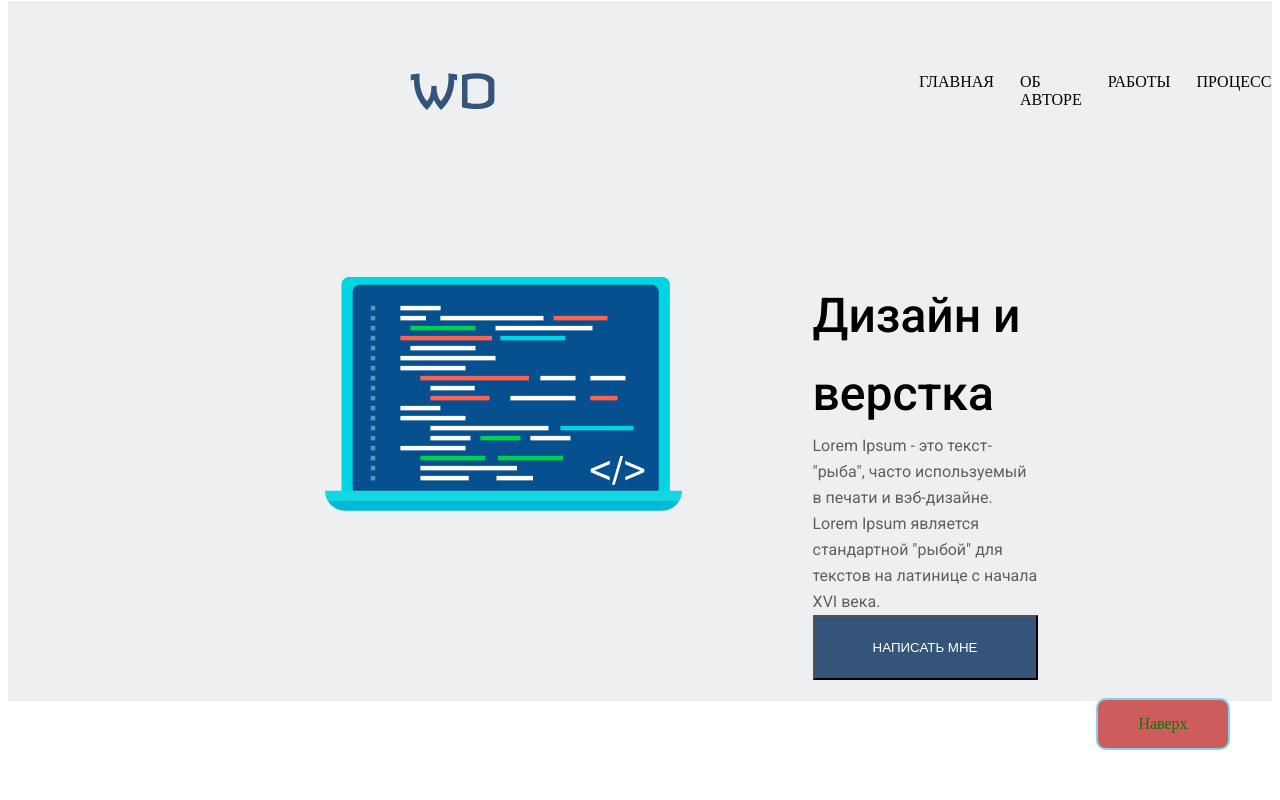
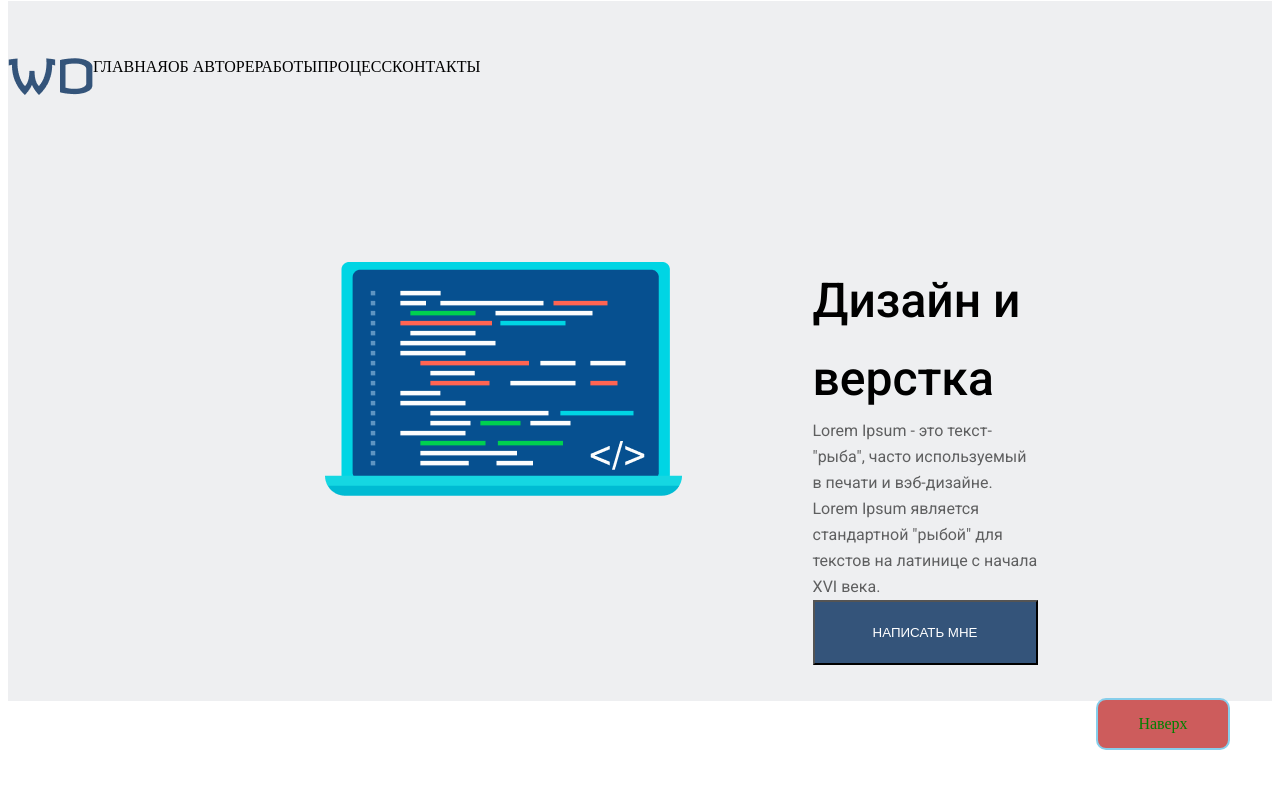
Before and after one commit to smale5099/first_project, a plain HTML site: page index.html in a window 1280 px wide. Shown: the top 800 px of the page. Drawn offline with Linux system fonts and the light colour scheme.

Commit message:
index.html

```diff
--- a/first_project.css
+++ b/first_project.css
@@ -4,22 +4,20 @@ header {
     height: 700px;
 }
 
-.div {
-    margin-left: 26px;
+.menu {
+    padding-top: 57px;
     display: flex;
-}
-
-.menu {
-    display: flex;
-    padding: 72px 413px 0 402px;
+    width: 1920px;
+    margin: auto;
 }
 
 .logo {
-    margin: 0 398px 0 0;
+    display: block;
 }
 
 .menu__item {
     display: flex;
+    justify-content: space-between;
 }
 
 .body {
@@ -166,7 +164,8 @@ header {
 }
 
 .pcs {
-    margin: 28px 0 100px 0;
+    width: 1920px;
+    margin: 28px auto 100px auto;
 }
 
 .pcs__logo {
--- a/first_project.html
+++ b/index.html
@@ -9,13 +9,15 @@
 </head>
 <header>
     <div class="menu">
-        <div class="logo"><img src="img/logo.png" alt="logo"></div>
+        <div class="logo">
+            <img src="img/logo.png" alt="logo">
+        </div>
         <div class="menu__item">
-            <div class="div">ГЛАВНАЯ</div>
-            <div class="div">ОБ АВТОРЕ</div>
-            <div class="div">РАБОТЫ</div>
-            <div class="div">ПРОЦЕСС</div>
-            <div class="div">КОНТАКТЫ</div>
+            <div>ГЛАВНАЯ</div>
+            <div>ОБ АВТОРЕ</div>
+            <div>РАБОТЫ</div>
+            <div>ПРОЦЕСС</div>
+            <div>КОНТАКТЫ</div>
         </div>
     </div>
     <div class="body">
@@ -122,8 +124,6 @@
     <div>
         <a href="#" title="Вернуться к началу" class="btn_top">Наверх</a>
     </div>
-    <div class="loh"></div>
 </div>
-<div class="loh"></div>
 </body>
 </html>
```
